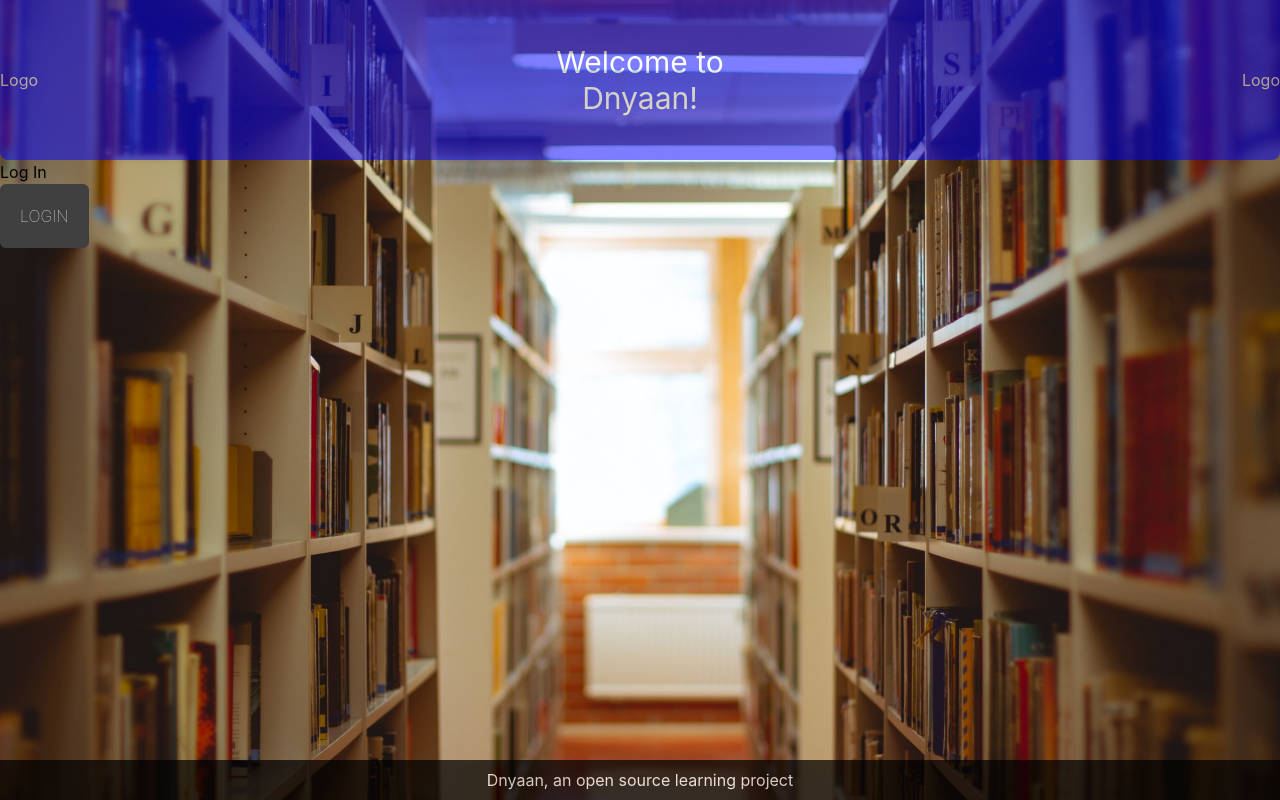
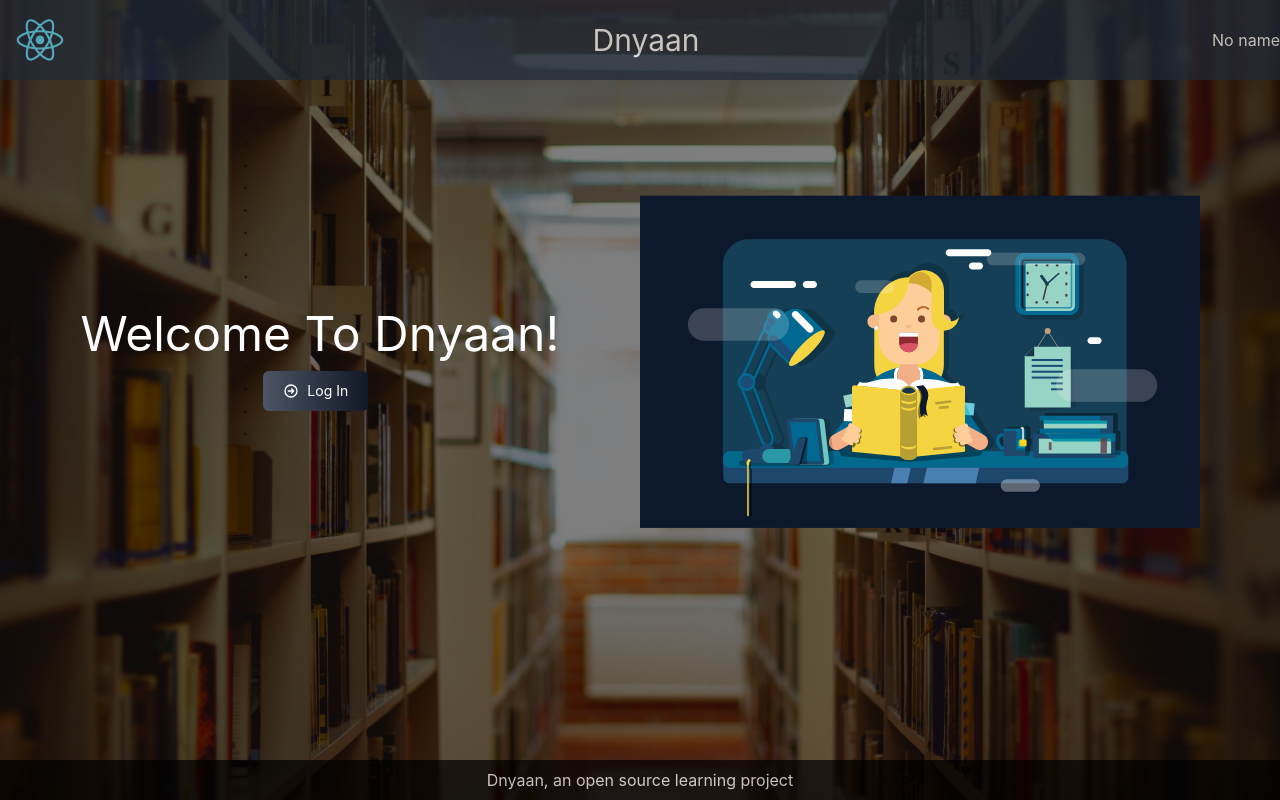
Before and after one commit to prasadthx/LMS_FrontEnd_React, a React (Create React App) app: page / in a window 1280 px wide. Built offline with nearby package versions, Linux system fonts and the light colour scheme.

Commit message:
Start Page

```diff
--- a/src/Views/FirstPage/FirstPage.css
+++ b/src/Views/FirstPage/FirstPage.css
@@ -1,46 +1,46 @@
-
-.svg{
+.overlay{
     position: absolute;
     top: 0px;
+    left: 0px;
+    height: 100vh;
+    width: 100vw;
+    background: black;
     opacity: 0.5;
+    z-index: 0;
 }
 
-.welcome{
+.FirstPage{
     display: flex;
+    flex-direction: column;
+    text-align: center;
     color: white;
-    z-index: 30;
-    text-align: center;
-    flex-direction: row;
-    align-content: center;
-    align-items: center;
-    justify-content: space-between;
-    background: blue;
-    opacity: 0.5;
-    height: 20vh;
+    z-index: 1;
+    /*opacity: 0.5;*/
+    /*height: 100vh;*/
+    /*width: 100vw;*/
 }
 
-.welcome > div{
-    z-index: 40;
+.top_flex{
+    display: flex;
+    flex: 0.3;
+    align-items: center;
+    z-index: 3;
+    justify-content: space-between;
 }
 
-.example_e {
-    border: none;
-    background: #404040;
-    color: #ffffff;
-    font-weight: 100;
-    padding: 20px;
-    text-transform: uppercase;
-    border-radius: 6px;
-    display: inline-block;
-    transition: all 0.3s ease 0s;
+.bottom_flex{
+    display: flex;
+    flex-flow: wrap;
+    align-items: center;
+    justify-content: space-evenly;
+    z-index: 3;
+    flex: 0.7;
 }
 
-.example_e:hover {
-    color: #404040 ;
-    font-weight: 700 ;
-    letter-spacing: 3px;
-    background: none;
-    -webkit-box-shadow: 0px 5px 40px -10px rgba(0,0,0,0.57);
-    -moz-box-shadow: 0px 5px 40px -10px rgba(0,0,0,0.57);
-    transition: all 0.3s ease 0s;
+.image{
+    font-size: 0;
 }
+
+.log_in{
+
+}
--- a/src/Views/FirstPage/FirstPage.tsx
+++ b/src/Views/FirstPage/FirstPage.tsx
@@ -1,49 +1,52 @@
-import React from 'react';
-import './FirstPage.css';
-
+import React from "react";
+import logo from '../../logo.svg'
+import './FirstPage.css'
+import image from '../../assets/images/frontpage.svg'
 
 export class FirstPage extends React.Component{
-    render() {
+    render(){
         return (
+            <div>
+                <div className='overlay'>
+                </div>
                 <div className='FirstPage'>
-                <div className='welcome rounded-b-lg'>
+                    <div className='top_flex bg-gray-800 opacity-70'>
+                        <div className='logo'>
+                            <img className='logo' style={{width:"10vh", height:"10vh"}} src={logo} alt='Logo'/>
+                        </div>
+                        <div>
+                            <h1 className='text-3xl text-xl'>Dnyaan</h1>
+                        </div>
                         <div>
                             <button>
-                            Logo
-                        </button>
-                    </div>
-                    <div><h1 className='text-3xl'> Welcome to <br></br> Dnyaan! </h1></div>
-                    <div>
-                        <button>
-                            Logo
+                                No name
                             </button>
                         </div>
                     </div>
-                <div>
-                    <button>
+
+                    <div className='bottom_flex'>
+                        <div className='text-5xl'>
+                            Welcome To Dnyaan!
+                            <br></br>
+                            <div className="inline-block mr-2 mt-2">
+                                <button type="button"
+                                        className="focus:outline-none text-white text-sm py-2.5 px-5 rounded-md bg-gradient-to-r from-gray-600 to-gray-900 transform hover:scale-110 flex items-center">
+                                    <svg className="w-4 h-4 mr-2" xmlns="http://www.w3.org/2000/svg" fill="none"
+                                         viewBox="0 0 24 24" stroke="currentColor">
+                                        <path stroke-linecap="round" stroke-linejoin="round" stroke-width="2"
+                                              d="M13 9l3 3m0 0l-3 3m3-3H8m13 0a9 9 0 11-18 0 9 9 0 0118 0z"/>
+                                    </svg>
                                     Log In
                                 </button>
                             </div>
-                <div className="button_cont">
-                    <a className="example_e">
-                    Login
-                    </a>
                         </div>
-                {/*<svg id="svg" viewBox="0 0 1440 400" xmlns="http://www.w3.org/2000/svg"*/}
-                {/*     className="svg transition duration-300 ease-in-out delay-150">*/}
-                {/*    <defs>*/}
-                {/*        <linearGradient id="gradient">*/}
-                {/*            <stop offset="5%" stop-color="#002bdcff"></stop>*/}
-                {/*            <stop offset="95%" stop-color="#32ded4ff"></stop>*/}
-                {/*        </linearGradient>*/}
-                {/*    </defs>*/}
-                {/*    <path*/}
-                {/*        d="M 0,400 C 0,400 0,200 0,200 C 290,171 580,142 820,142 C 1060,142 1250,171 1440,200 C 1440,200 1440,400 1440,400 Z"*/}
-                {/*        stroke="none" stroke-width="0" fill="url(#gradient)"*/}
-                {/*        className="transition-all duration-300 ease-in-out delay-150"*/}
-                {/*        transform="rotate(-180 720 200)"></path>*/}
-                {/*</svg>*/}
+                        <div className='image'>
+                           <img src={image} style={{width:"70vh", height:"70vh", fontSize:'0', borderRadius:'50px'}} />
                         </div>
-        );
+                    </div>
+
+                </div>
+            </div>
+        )
     }
 }
```
Also changed, not shown: src/assets/images/frontpage.svg (added). Lines whose indentation alone changed are shown as unchanged.
